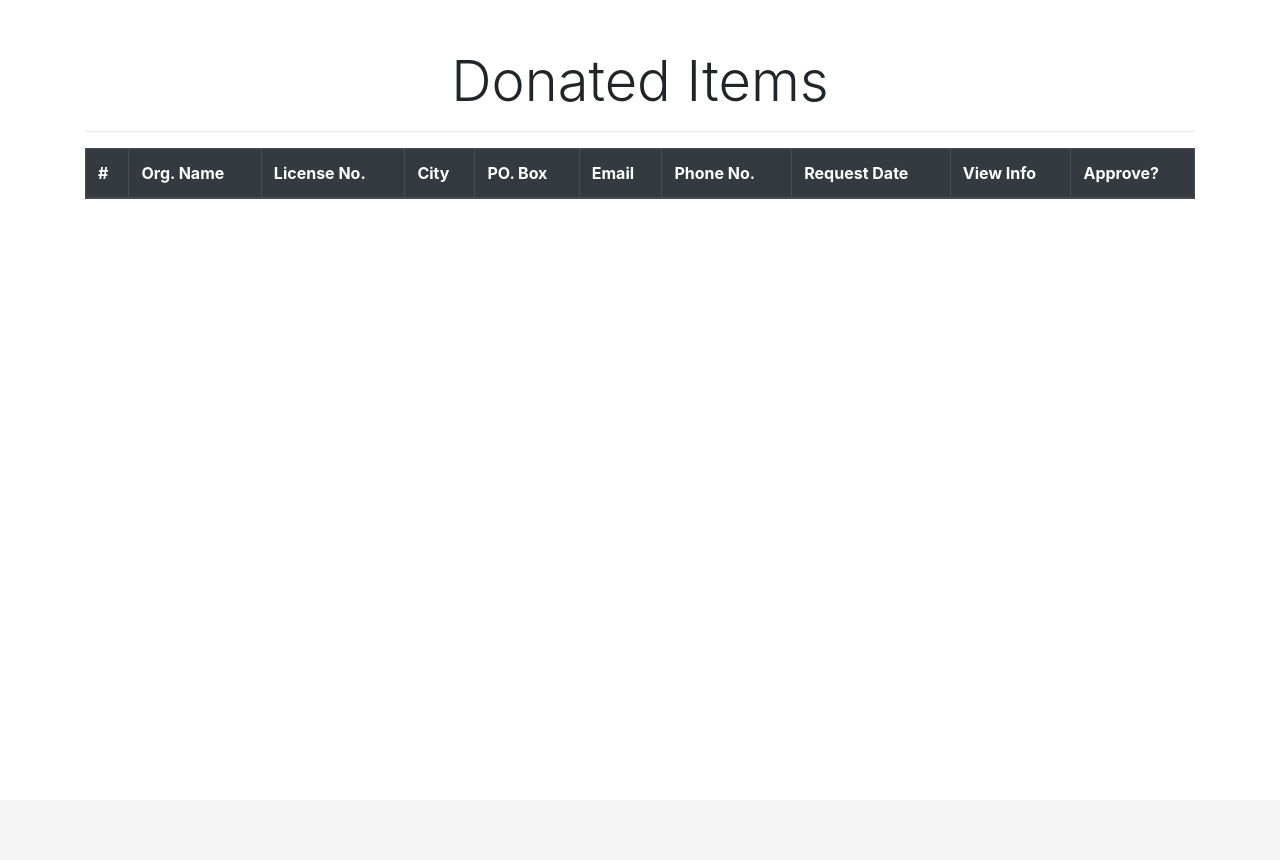
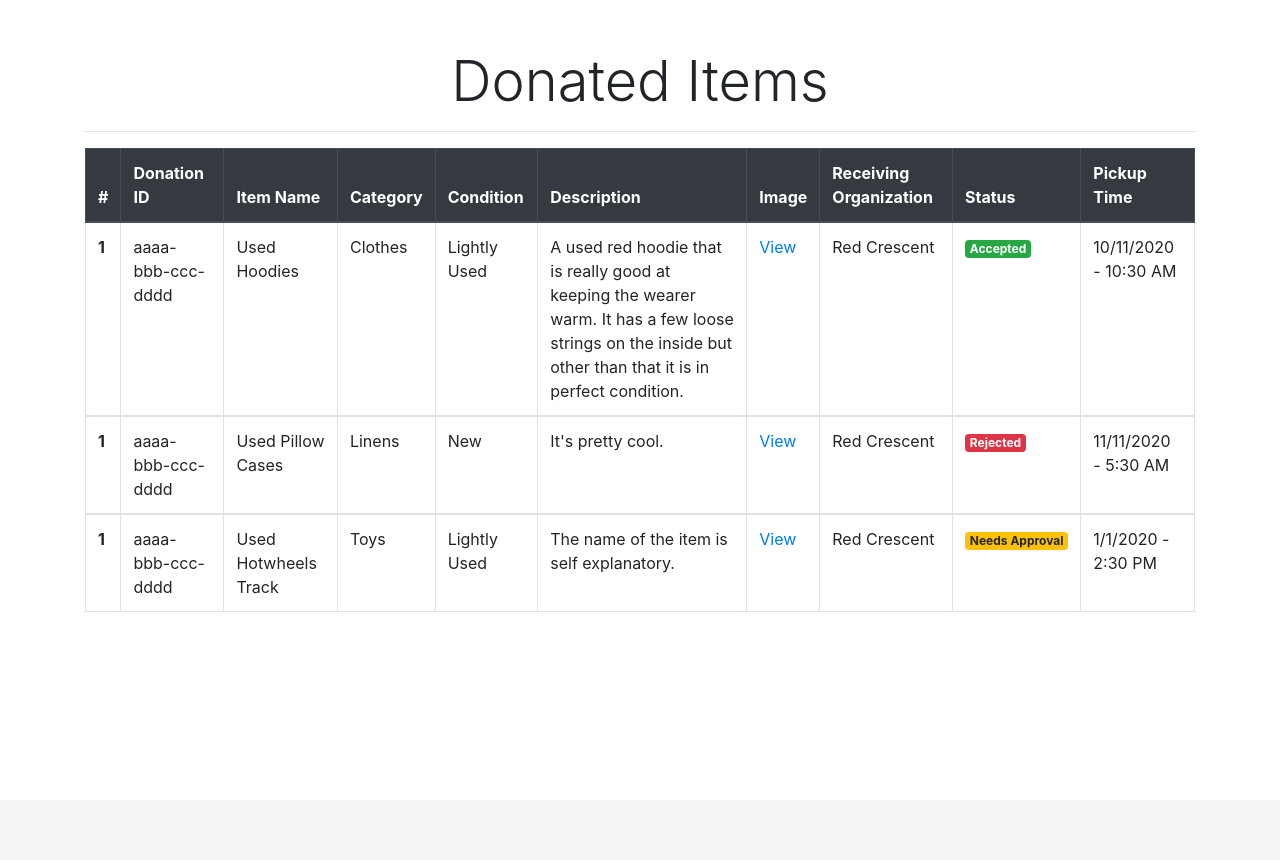
Before and after one commit to COE420Group4/Donation-Nation, a Flask app: page /items in a window 1280 px wide. Shown: the part 56-916 px from the top of the page. Run offline with Flask 2, Linux system fonts and the light colour scheme; lists and menus that the app fills with data are empty.

Commit message:
Finished list items page

```diff
--- a/app.py
+++ b/app.py
@@ -30,7 +30,7 @@ def admin():
 
 @app.route('/addItem', methods=['GET', 'POST'])
 def donate():
-    return render_template('addItem.html')
+    return render_template('addItem.html', method=['GET', 'POST'])
 
 # Custom 404 page
 @app.errorhandler(404)
--- a/templates/items.html
+++ b/templates/items.html
@@ -17,17 +17,54 @@
 				<thead class="thead-dark">
 					<tr>
 						<th scope="col">#</th>
-						<th scope="col">Org. Name</th>
-						<th scope="col">License No.</th>
-						<th scope="col">City</th>
-						<th scope="col">PO. Box</th>
-						<th scope="col">Email</th>
-						<th scope="col">Phone No.</th>
-						<th scope="col">Request Date</th>
-						<th scope="col">View Info</th>
-						<th scope="col">Approve?</th>
+						<th scope="col">Donation ID</th>
+						<th scope="col">Item Name</th>
+						<th scope="col">Category</th>
+						<th scope="col">Condition</th>
+						<th scope="col">Description</th>
+						<th scope="col">Image</th>
+						<th scope="col">Receiving Organization</th>
+						<th scope="col">Status</th>
+						<th scope="col">Pickup Time</th>
 					</tr>
 				</thead>
+				<tbody>
+					<th scope="row">1</th>
+					<td>aaaa-bbb-ccc-dddd</td>
+					<td>Used Hoodies</td>
+					<td>Clothes</td>
+					<td>Lightly Used</td>
+					<td>A used red hoodie that is really good at keeping the wearer warm. It has a few loose strings on
+						the inside but other than that it is in perfect condition.</td>
+					<td><a href="#">View</a></td>
+					<td>Red Crescent</td>
+					<td><span class="badge badge-success">Accepted</span></td>
+					<td>10/11/2020 - 10:30 AM</td>
+				</tbody>
+				<tbody>
+					<th scope="row">1</th>
+					<td>aaaa-bbb-ccc-dddd</td>
+					<td>Used Pillow Cases</td>
+					<td>Linens</td>
+					<td>New</td>
+					<td>It's pretty cool.</td>
+					<td><a href="#">View</a></td>
+					<td>Red Crescent</td>
+					<td><span class="badge badge-danger">Rejected</span></td>
+					<td>11/11/2020 - 5:30 AM</td>
+				</tbody>
+				<tbody>
+					<th scope="row">1</th>
+					<td>aaaa-bbb-ccc-dddd</td>
+					<td>Used Hotwheels Track</td>
+					<td>Toys</td>
+					<td>Lightly Used</td>
+					<td>The name of the item is self explanatory.</td>
+					<td><a href="#">View</a></td>
+					<td>Red Crescent</td>
+					<td><span class="badge badge-warning">Needs Approval</span></td>
+					<td>1/1/2020 - 2:30 PM</td>
+				</tbody>
 			</table>
 		</div>
 	</div>
```
